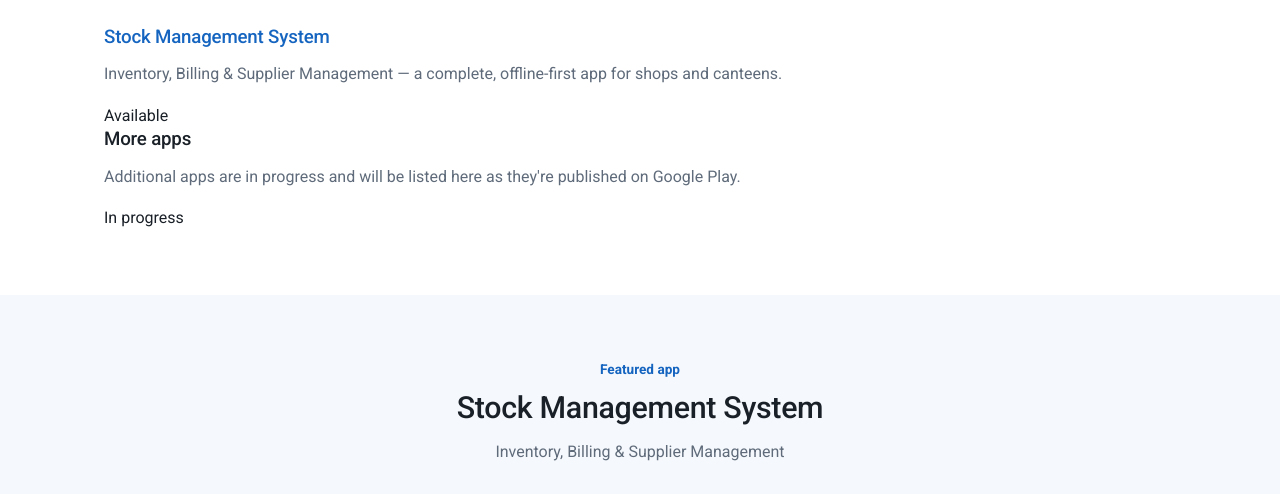
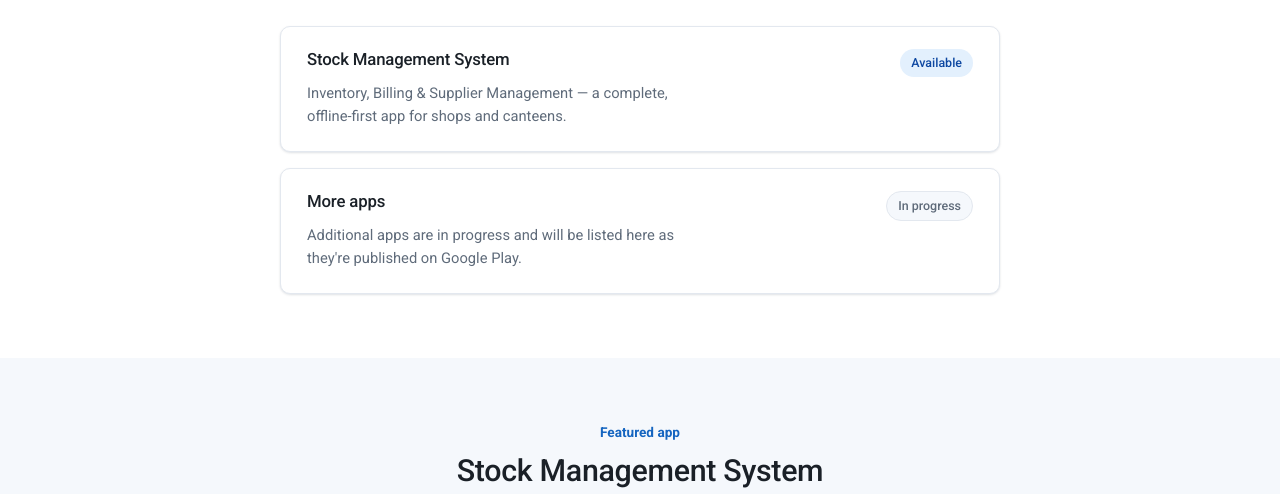
Before and after one commit to amanwarwal888-cyber/thesinghfamily, a plain HTML site: page index.html in a window 1280 px wide. Shown: the part 628-1122 px from the top of the page. Drawn offline with Linux system fonts and the light colour scheme.

Commit message:
Update style.css

```diff
--- a/style.css
+++ b/style.css
@@ -314,6 +314,54 @@
 .feature-card p { margin: 0; font-size: 0.92rem; }
 
 /* ---------------------------------------------------------------------- */
+/* App list (multi-app home page)                                         */
+/* ---------------------------------------------------------------------- */
+
+.app-list {
+  display: grid;
+  gap: 16px;
+  max-width: 720px;
+  margin: 0 auto;
+}
+
+.app-card {
+  display: flex;
+  justify-content: space-between;
+  align-items: flex-start;
+  gap: 16px;
+  background: var(--surface);
+  border: 1px solid var(--divider);
+  border-radius: var(--radius);
+  padding: 22px 26px;
+  box-shadow: var(--shadow-1);
+  transition: box-shadow 0.15s ease, transform 0.15s ease;
+}
+
+.app-card:hover { box-shadow: var(--shadow-2); transform: translateY(-1px); }
+
+.app-card a.app-link { color: var(--text); text-decoration: none; display: block; }
+.app-card a.app-link:hover h3 { color: var(--primary-dark); }
+
+.app-card h3 { font-size: 1.05rem; }
+.app-card p { margin: 4px 0 0; font-size: 0.92rem; max-width: 48ch; }
+
+.app-status {
+  font-size: 0.78rem;
+  font-weight: 500;
+  padding: 4px 11px;
+  border-radius: 20px;
+  white-space: nowrap;
+  flex-shrink: 0;
+}
+
+.app-status.live { background: var(--primary-tint); color: var(--primary-dark); }
+.app-status.soon { background: var(--surface-alt); color: var(--text-secondary); border: 1px solid var(--divider); }
+
+@media (max-width: 480px) {
+  .app-card { flex-direction: column; }
+}
+
+/* ---------------------------------------------------------------------- */
 /* About / developer card                                                 */
 /* ---------------------------------------------------------------------- */
 
```
